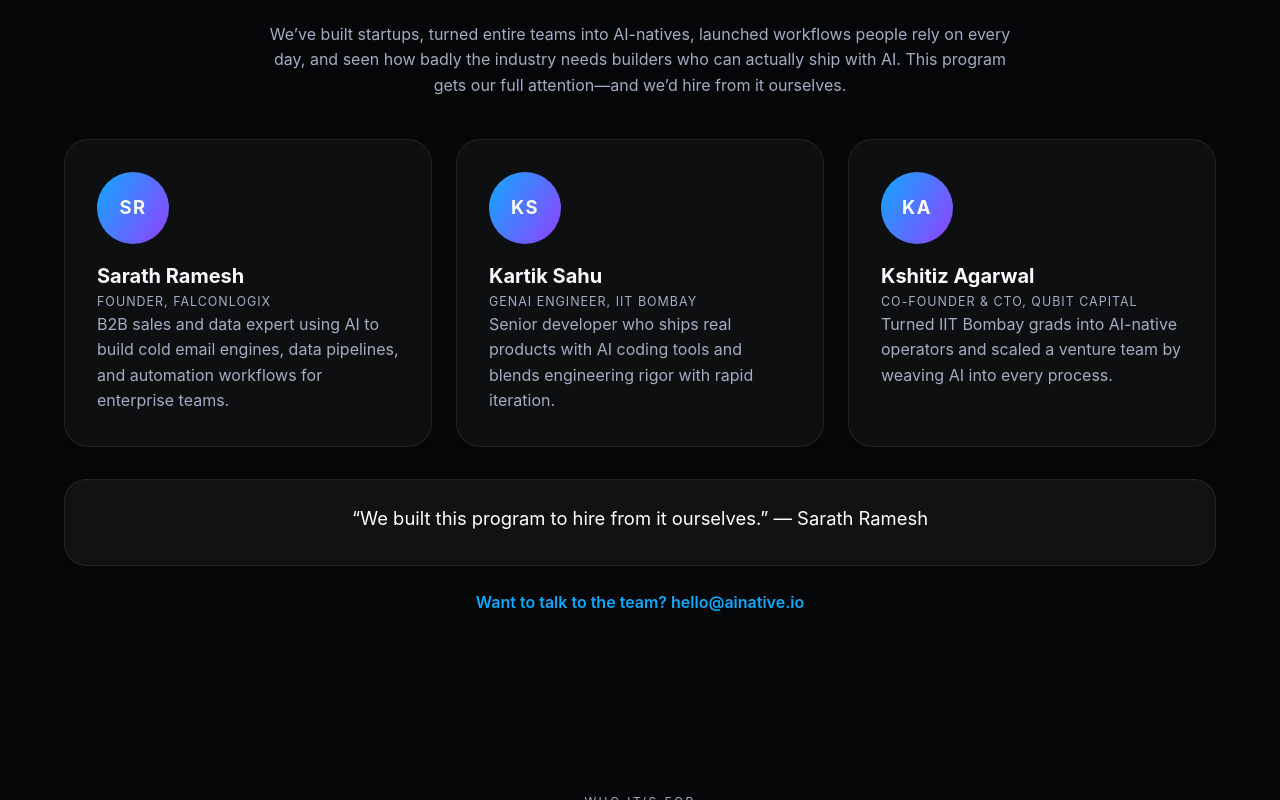
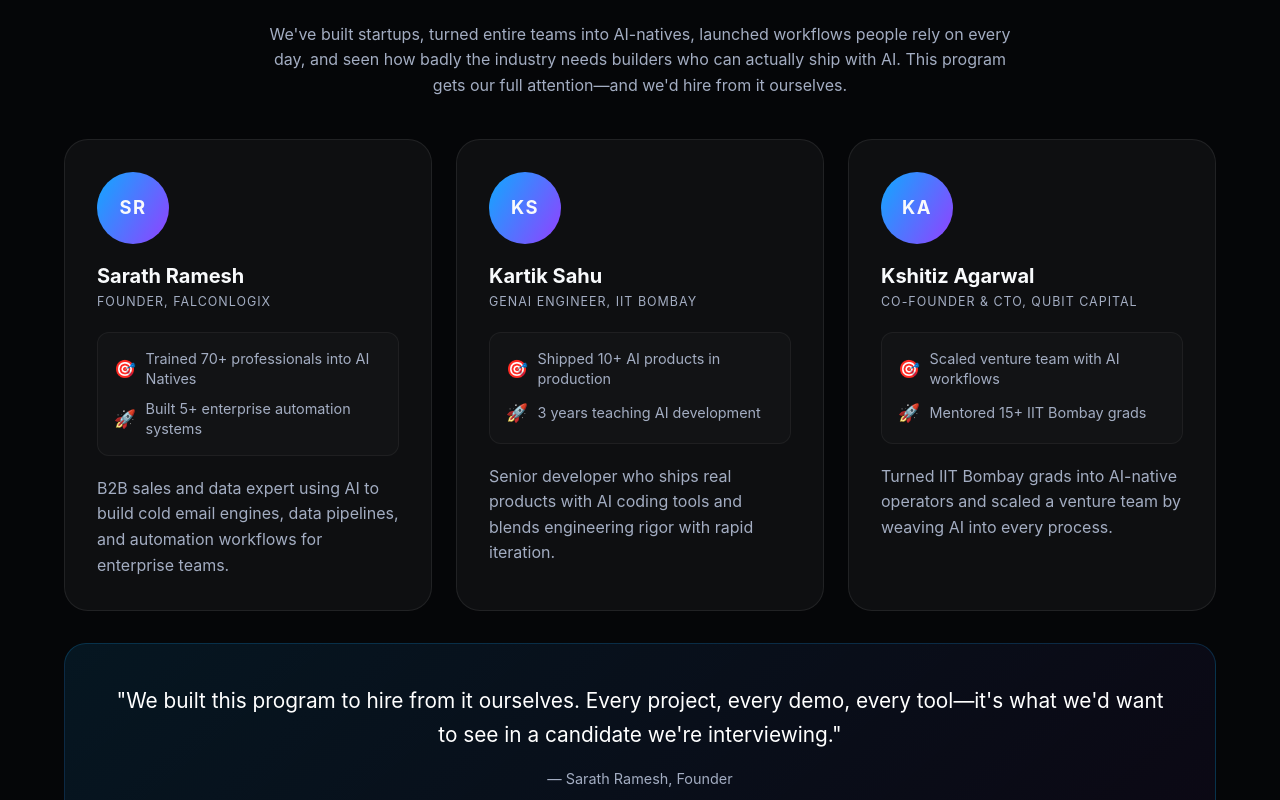
Before and after one commit to kagrawal29/ai-native-internship-next, a Next.js app: page / in a window 1280 px wide. Shown: the part 8180-8980 px from the top of the page. Built offline with nearby package versions, Linux system fonts and the light colour scheme.

Commit message:
feat: enhance founders section with proof metrics

```diff
--- a/app/components/FoundersSection.tsx
+++ b/app/components/FoundersSection.tsx
@@ -1,47 +1,92 @@
+"use client";
+
+import { motion } from "framer-motion";
+
+const founders = [
+  {
+    initials: "SR",
+    name: "Sarath Ramesh",
+    role: "Founder, Falconlogix",
+    bio: "B2B sales and data expert using AI to build cold email engines, data pipelines, and automation workflows for enterprise teams.",
+    metrics: [
+      { icon: "🎯", text: "Trained 70+ professionals into AI Natives" },
+      { icon: "🚀", text: "Built 5+ enterprise automation systems" },
+    ],
+  },
+  {
+    initials: "KS",
+    name: "Kartik Sahu",
+    role: "GenAI Engineer, IIT Bombay",
+    bio: "Senior developer who ships real products with AI coding tools and blends engineering rigor with rapid iteration.",
+    metrics: [
+      { icon: "🎯", text: "Shipped 10+ AI products in production" },
+      { icon: "🚀", text: "3 years teaching AI development" },
+    ],
+  },
+  {
+    initials: "KA",
+    name: "Kshitiz Agarwal",
+    role: "Co-founder & CTO, Qubit Capital",
+    bio: "Turned IIT Bombay grads into AI-native operators and scaled a venture team by weaving AI into every process.",
+    metrics: [
+      { icon: "🎯", text: "Scaled venture team with AI workflows" },
+      { icon: "🚀", text: "Mentored 15+ IIT Bombay grads" },
+    ],
+  },
+];
+
 export function FoundersSection() {
   return (
-    <section className="section" id="team">
+    <section className="section founders-section" id="team">
       <div className="container">
         <div className="section-heading">
           <p className="eyebrow">Leadership</p>
-          <h2>Meet the founders behind the mission.</h2>
+          <h2>
+            Meet the founders <br />
+            <span className="hero-gradient">behind the mission.</span>
+          </h2>
           <p>
-            We’ve built startups, turned entire teams into AI-natives, launched workflows people rely on every day, and seen how badly the
-            industry needs builders who can actually ship with AI. This program gets our full attention—and we’d hire from it ourselves.
+            We&apos;ve built startups, turned entire teams into AI-natives, launched workflows people rely on every day, and seen how badly
+            the industry needs builders who can actually ship with AI. This program gets our full attention—and we&apos;d hire from it
+            ourselves.
           </p>
         </div>
+
         <div className="founders">
-          <article className="founder-card">
-            <div className="avatar" aria-hidden="true">
-              SR
-            </div>
-            <h3>Sarath Ramesh</h3>
-            <p className="role">Founder, Falconlogix</p>
-            <p>
-              B2B sales and data expert using AI to build cold email engines, data pipelines, and automation workflows for enterprise
-              teams.
-            </p>
-          </article>
-          <article className="founder-card">
-            <div className="avatar" aria-hidden="true">
-              KS
-            </div>
-            <h3>Kartik Sahu</h3>
-            <p className="role">GenAI Engineer, IIT Bombay</p>
-            <p>Senior developer who ships real products with AI coding tools and blends engineering rigor with rapid iteration.</p>
-          </article>
-          <article className="founder-card">
-            <div className="avatar" aria-hidden="true">
-              KA
-            </div>
-            <h3>Kshitiz Agarwal</h3>
-            <p className="role">Co-founder &amp; CTO, Qubit Capital</p>
-            <p>Turned IIT Bombay grads into AI-native operators and scaled a venture team by weaving AI into every process.</p>
-          </article>
+          {founders.map((founder, index) => (
+            <motion.article
+              key={index}
+              className="founder-card"
+              initial={{ opacity: 0, y: 20 }}
+              whileInView={{ opacity: 1, y: 0 }}
+              viewport={{ once: true }}
+              transition={{ duration: 0.4, delay: index * 0.1 }}
+            >
+              <div className="avatar" aria-hidden="true">
+                {founder.initials}
+              </div>
+              <h3>{founder.name}</h3>
+              <p className="role">{founder.role}</p>
+
+              <div className="founder-metrics">
+                {founder.metrics.map((metric, i) => (
+                  <div key={i} className="metric-item">
+                    <span className="metric-icon">{metric.icon}</span>
+                    <span className="metric-text">{metric.text}</span>
+                  </div>
+                ))}
+              </div>
+
+              <p>{founder.bio}</p>
+            </motion.article>
+          ))}
         </div>
-        <div className="quote-card center">
-          <p>“We built this program to hire from it ourselves.” — Sarath Ramesh</p>
+
+        <div className="quote-card center enhanced">
+          <p>&quot;We built this program to hire from it ourselves. Every project, every demo, every tool—it&apos;s what we&apos;d want to see in a candidate we&apos;re interviewing.&quot;</p>
+          <span className="quote-attribution">— Sarath Ramesh, Founder</span>
         </div>
+
         <p className="section-cta">
           <a href="mailto:hello@ainative.io">Want to talk to the team? hello@ainative.io</a>
         </p>
--- a/app/styles.css
+++ b/app/styles.css
@@ -1363,3 +1363,79 @@ img {
   font-size: 0.9rem;
   color: var(--text-muted);
 }
+
+/* Founders Section Enhancements */
+.founder-card {
+  position: relative;
+  overflow: hidden;
+}
+
+.founder-card::before {
+  content: '';
+  position: absolute;
+  inset: 0;
+  border-radius: 24px;
+  padding: 2px;
+  background: linear-gradient(120deg, transparent, transparent);
+  -webkit-mask: linear-gradient(#fff 0 0) content-box, linear-gradient(#fff 0 0);
+  -webkit-mask-composite: xor;
+  mask-composite: exclude;
+  opacity: 0;
+  transition: opacity 0.3s ease;
+}
+
+.founder-card:hover::before {
+  background: linear-gradient(120deg, #0fa9ff, #9340ff);
+  opacity: 1;
+}
+
+.founder-card:hover {
+  transform: translateY(-4px);
+  box-shadow: 0 20px 40px rgba(15, 169, 255, 0.15);
+}
+
+.founder-metrics {
+  display: flex;
+  flex-direction: column;
+  gap: 0.6rem;
+  margin: 1.25rem 0;
+  padding: 1rem;
+  background: rgba(255, 255, 255, 0.02);
+  border-radius: 12px;
+  border: 1px solid rgba(255, 255, 255, 0.05);
+}
+
+.metric-item {
+  display: flex;
+  align-items: center;
+  gap: 0.6rem;
+  font-size: 0.9rem;
+}
+
+.metric-icon {
+  font-size: 1.1rem;
+}
+
+.metric-text {
+  color: var(--text-muted);
+  line-height: 1.4;
+}
+
+.quote-card.enhanced {
+  background: linear-gradient(140deg, rgba(15, 169, 255, 0.1), rgba(147, 64, 255, 0.05));
+  border-color: rgba(15, 169, 255, 0.2);
+  padding: 2.5rem;
+}
+
+.quote-card.enhanced p {
+  font-size: 1.3rem;
+  line-height: 1.6;
+  margin-bottom: 1rem;
+}
+
+.quote-attribution {
+  display: block;
+  font-size: 1rem;
+  color: var(--text-muted);
+  font-style: normal;
+}
```
